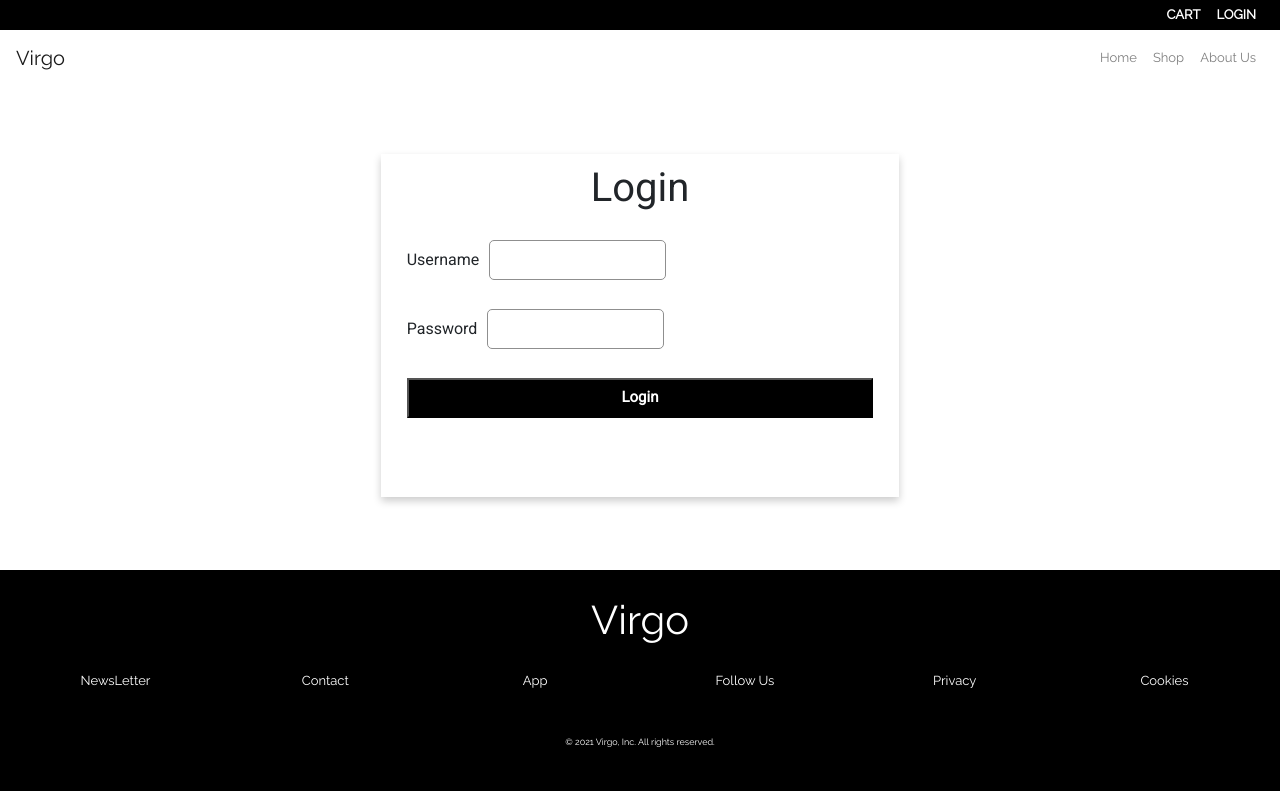
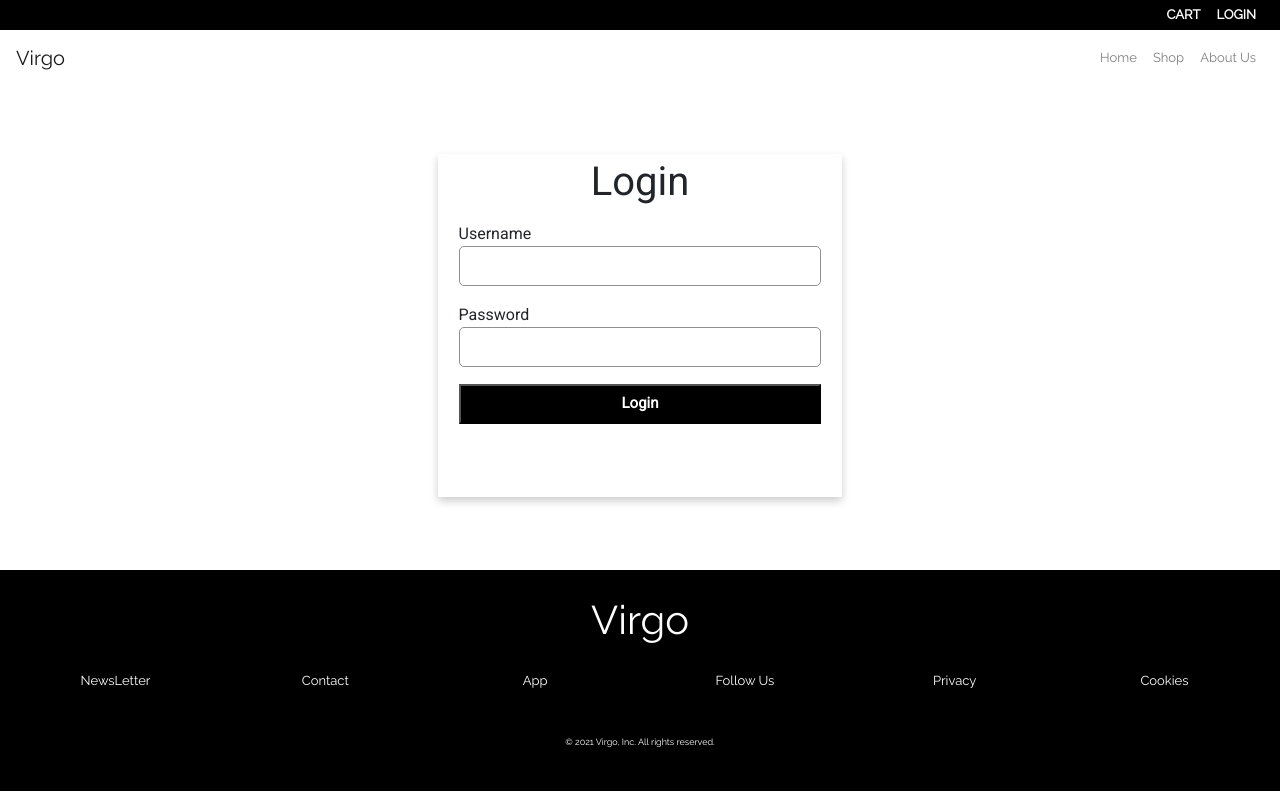
Before and after one commit to quicksilversel/ecommerce-virgo, a React (Create React App) app: page /login in a window 1280 px wide. Built offline with nearby package versions, Linux system fonts and the light colour scheme.

Commit message:
minor css adjustments

```diff
--- a/src/App.css
+++ b/src/App.css
@@ -85,6 +85,7 @@ img {
     font-size: 20px;
     font-family: "Yantramanav", sans-serif;
     padding: 1%;
+    text-transform: capitalize;
 }
 
 #productlist .card-text {
@@ -177,7 +178,7 @@ img {
     box-shadow: 0 4px 8px 0 rgba(0,0,0,0.2);
     transition: 0.3s;
     height: 70%;
-    width: 45%;
+    width: 35%;
 }
 
 .login-card:hover {
@@ -203,12 +204,11 @@ img {
     align-self: center;
 }
 input[type="text"], input[type="password"]{
-    padding-left: 1px;
-    padding-right: 1px;
     height: 40px;
     border-radius: 5px;
     border: .5px solid rgb(143, 143, 143);
     font-size: 15px;
+    width: 100%;
 }
 label{
     display: flex;
--- a/src/pages/components/searchBar.jsx
+++ b/src/pages/components/searchBar.jsx
@@ -7,7 +7,7 @@ const SearchBar = ({keyword,setKeyword}) => {
       key="random1"
       value={keyword}
       placeholder={"search products"}
-      onInput ={(e) => setKeyword(e.target.value)}
+      onInput ={ e => setKeyword(e.target.value)}
       />
     );
 }
--- a/src/pages/loginPage.jsx
+++ b/src/pages/loginPage.jsx
@@ -81,7 +81,6 @@ const LoginPage = () => {
                                 onChange={(e)=>handleInputChange(e, dispatch)}
                                 name="username"
                                 id="username"
-                                style={{"margin-left": "2%"}}
                             />
                             </label>
 
@@ -93,7 +92,6 @@ const LoginPage = () => {
                                 onChange={(e)=>handleInputChange(e, dispatch)}
                                 name="password"
                                 id="password"
-                                style={{"margin-left": "2%"}}
                             />
                             </label>
 
```
Also changed, not shown: 1 other file (tests, documents, lock files or other folders).
